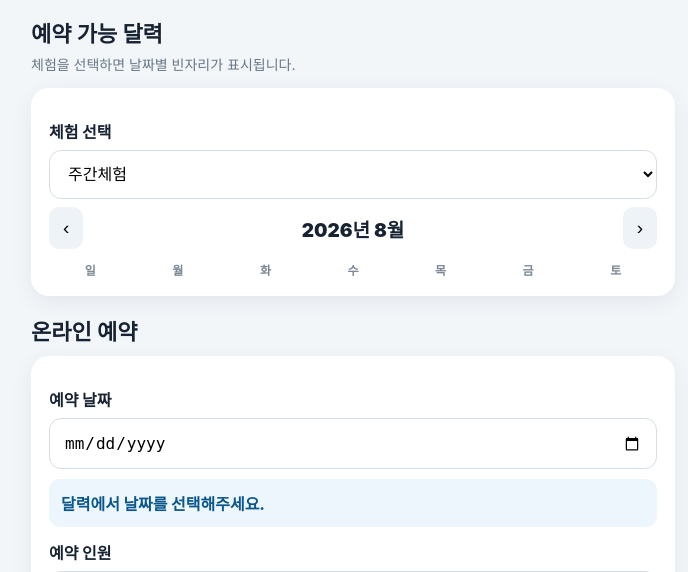
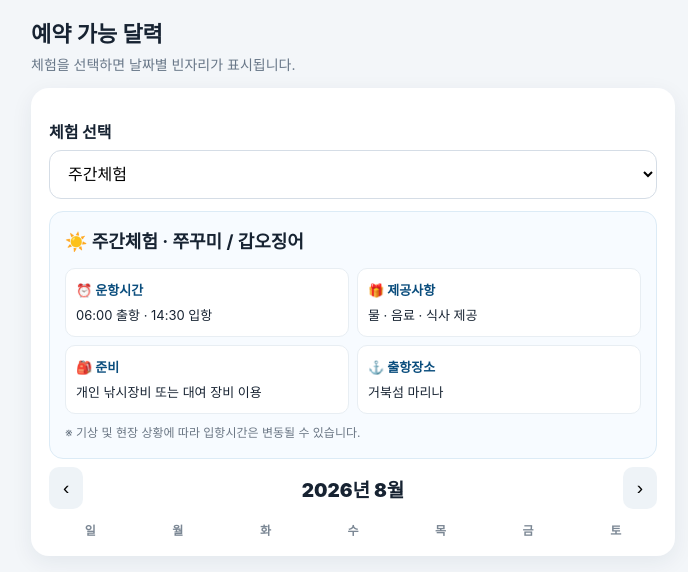
Before and after one commit to kimkyunghwan007/hunter-booking, a Flask app: page / in a window 1280 px wide. Shown: the part 1299-1871 px from the top of the page, without its empty margins (287-975 px from the left). Run offline with Flask 3, Linux system fonts and the light colour scheme; data that the repository does not hold is empty; some libraries are stand-ins or nearby versions.

Commit message:
Add program selection and update payment info

```diff
--- a/templates/index.html
+++ b/templates/index.html
@@ -13,6 +13,7 @@ main{max-width:680px;margin:auto;padding:18px}.title{font-size:22px;margin:18px
 label{display:block;font-weight:800;margin:13px 0 7px}select,input{width:100%;padding:14px;border:1px solid #d5dde6;border-radius:12px;font-size:16px;background:white}.remaining{margin:10px 0;padding:12px;border-radius:11px;background:#edf6fd;color:#0a578c;font-weight:800}.submit{width:100%;border:0;background:#0a3c62;color:white;padding:17px;border-radius:13px;font-size:17px;font-weight:900;margin-top:14px}
 .privacy{margin-top:15px;padding:13px;background:#f6f8fa;border-radius:12px;font-size:12px;line-height:1.6;color:#536171}.agree{display:flex;gap:8px;align-items:flex-start;font-size:14px}.agree input{width:20px;height:20px;margin:0;flex:none}
 .calhead{display:flex;justify-content:space-between;align-items:center;margin:8px 0 12px}.calhead button{border:0;background:#eef3f7;border-radius:10px;padding:10px 14px;font-size:19px}.calmonth{font-weight:900;font-size:19px}.week,.calendar{display:grid;grid-template-columns:repeat(7,1fr);gap:5px}.week div{text-align:center;font-size:12px;color:#7b8794;font-weight:800}.day{min-height:67px;border:1px solid #e1e7ed;border-radius:10px;padding:6px 2px;text-align:center;background:white}.blank{border:0;background:transparent}.dnum{font-weight:900}.dstate{font-size:10px;margin-top:5px;font-weight:800}.available .dstate{color:#13854b}.low .dstate{color:#d27a00}.closed .dstate{color:#c53b3b}.past{opacity:.35}.selected{border:2px solid #0a578c;background:#edf6fd}
+.infoBox{margin-top:12px;border-radius:14px;padding:15px;background:#f7fbff;border:1px solid #dcebf6;line-height:1.7}.infoBox h3{margin:0 0 8px;font-size:18px}.infoGrid{display:grid;grid-template-columns:1fr 1fr;gap:8px;margin-top:10px}.infoChip{background:white;border-radius:10px;padding:10px;font-size:13px;border:1px solid #e8eef3}.infoChip b{display:block;color:#0a4d7d;margin-bottom:3px}.infoNote{font-size:12px;color:#6b7785;margin-top:9px}
 .bottom{position:fixed;bottom:0;left:0;right:0;display:grid;grid-template-columns:repeat(4,1fr);background:white;border-top:1px solid #dde4ea}.bottom a{text-align:center;padding:12px 3px;font-size:12px;font-weight:900}.reserve{background:#0a3c62!important;color:white!important}
 </style>
 </head>
@@ -21,6 +22,7 @@ label{display:block;font-weight:800;margin:13px 0 7px}select,input{width:100%;pa
 <img src="/hunter-main.png" alt="헌터호">
 <div class="heroText"><div>거북섬 마리나 · HUNTER BOAT</div><h1>⚓ 헌터호</h1><p>가까운 바다에서 즐기는 특별한 하루</p><a class="cta" href="#reserve">예약 가능일 확인하기</a></div>
 </header>
+
 <main>
 <h2 class="title">체험 프로그램</h2>
 <div class="card program"><div><h3>☀️ 주간체험</h3><p>쭈꾸미 · 갑오징어 체험</p></div><div class="price">100,000원<small>1인</small></div></div>
@@ -35,11 +37,15 @@ label{display:block;font-weight:800;margin:13px 0 7px}select,input{width:100%;pa
 <section id="reserve">
 <h2 class="title">예약 가능 달력</h2>
 <p class="sub">체험을 선택하면 날짜별 빈자리가 표시됩니다.</p>
+
 <div class="card">
 <label>체험 선택</label>
 <select id="program">
 {% for name, info in programs.items() %}<option value="{{ name }}">{{ name }}</option>{% endfor %}
 </select>
+
+<div id="programInfo" class="infoBox"></div>
+
 <div class="calhead"><button type="button" id="prev">‹</button><div class="calmonth" id="monthTitle"></div><button type="button" id="next">›</button></div>
 <div class="week"><div>일</div><div>월</div><div>화</div><div>수</div><div>목</div><div>금</div><div>토</div></div>
 <div class="calendar" id="calendar"></div>
@@ -55,11 +61,13 @@ label{display:block;font-weight:800;margin:13px 0 7px}select,input{width:100%;pa
 <label>예약 인원</label><input id="people" name="people" type="number" min="1" value="1" required>
 <label>예약자 이름</label><input name="name" type="text" required>
 <label>휴대전화번호</label><input name="phone" type="tel" inputmode="numeric" placeholder="01012345678" required>
+
 <label>입금 방법</label>
 <select name="payment_type" id="paymentType" required>
 <option value="5만원 선입금">예약금 50,000원 선입금</option>
 <option value="전액 입금">예약금 전액 입금</option>
 </select>
+
 <div style="margin-top:12px;padding:14px;background:#fff8e8;border:1px solid #f1d48d;border-radius:12px">
 <b>입금하실 금액</b><div id="payAmount" style="font-size:22px;font-weight:900;color:#a56200;margin:7px 0">50,000원</div>
 <b>{{bank_name}} {{bank_account}}</b><br>예금주 {{bank_holder}}
@@ -68,15 +76,13 @@ label{display:block;font-weight:800;margin:13px 0 7px}select,input{width:100%;pa
 <strong>입금 시 날짜 + 예약자명으로 입금해주세요.</strong><br>
 예) 8월25일 김경환
 </div></div>
+
 <div class="privacy"><b>개인정보 수집·이용 안내</b><br>수집항목: 이름, 휴대전화번호, 예약일, 체험 종류, 인원<br>이용목적: 예약 접수·확정·취소 안내 및 예약 관리</div>
 <label class="agree"><input type="checkbox" required><span>개인정보 수집·이용에 동의합니다. (필수)</span></label>
 <button class="submit" type="submit">예약 신청하기</button>
 </form>
 </div>
 </section>
-</main>
-
-
 
 <section id="directions" style="margin-top:32px;">
   <h2>📍 오시는 길 · 무료 주차장 안내</h2>
@@ -86,10 +92,10 @@ label{display:block;font-weight:800;margin:13px 0 7px}select,input{width:100%;pa
       무료 주차장 : 거북섬로 111<br>
       주차 후 안내 경로를 따라 거북섬 마리나로 이동해주세요.
     </div>
-    <img src="/parking.png" alt="거북섬 마리나 무료 주차장 안내"
-         style="display:block; width:100%; height:auto; border-radius:14px;">
+    <img src="/parking.png" alt="거북섬 마리나 무료 주차장 안내" style="display:block; width:100%; height:auto; border-radius:14px;">
   </div>
 </section>
+</main>
 
 <footer style="margin-top:40px; padding:25px 15px; background:#f5f5f5; color:#666; font-size:13px; line-height:1.8; text-align:center;">
   <div><strong>헌터호</strong></div>
@@ -97,7 +103,6 @@ label{display:block;font-weight:800;margin:13px 0 7px}select,input{width:100%;pa
   <div>사업자등록번호 : 158-36-01705</div>
   <div>주소 : 경기도 안산시 상록구 구룡로5길 14-4 204호</div>
   <div>예약문의 : 010-2003-0359</div>
-
   <div style="margin-top:15px; padding:12px; background:#fff; border-radius:10px; color:#666;">
     <strong>예약금 · 취소 · 환불 안내</strong><br>
     예약은 예약금 입금 확인 후 확정됩니다.<br>
@@ -105,19 +110,56 @@ label{display:block;font-weight:800;margin:13px 0 7px}select,input{width:100%;pa
     기상악화 및 안전상 운항이 불가능한 경우 예약금은 전액 환불됩니다.<br>
     고객 사정으로 인한 취소·변경은 예약문의 또는 카카오톡으로 문의해주세요.
   </div>
-
-  <div style="margin-top:15px;">
-    © 헌터호. All Rights Reserved.
-  </div>
+  <div style="margin-top:15px;">© 헌터호. All Rights Reserved.</div>
 </footer>
 
 <nav class="bottom"><a href="tel:01020030359">☎️<br>전화</a><a class="kakao" href="http://pf.kakao.com/_rkNSX/chat">💬<br>카카오톡</a><a class="band" href="https://band.us/n/a1afb9D482Ads">B<br>밴드</a><a class="reserve" href="#reserve">📅<br>예약</a></nav>
 
 <script>
-const program=document.getElementById('program'), hidden=document.getElementById('programHidden'), dateInput=document.getElementById('dateInput'), people=document.getElementById('people'), remaining=document.getElementById('remaining'), cal=document.getElementById('calendar'), monthTitle=document.getElementById('monthTitle');
+const program=document.getElementById('program'), hidden=document.getElementById('programHidden'), dateInput=document.getElementById('dateInput'), people=document.getElementById('people'), remaining=document.getElementById('remaining'), cal=document.getElementById('calendar'), monthTitle=document.getElementById('monthTitle'), programInfo=document.getElementById('programInfo');
+
+const programGuide={
+ '주간체험':{
+   title:'☀️ 주간체험 · 쭈꾸미 / 갑오징어',
+   time:'06:00 출항 · 14:30 입항',
+   provide:'물 · 음료 · 식사 제공',
+   prepare:'개인 낚시장비 또는 대여 장비 이용',
+   note:'기상 및 현장 상황에 따라 입항시간은 변동될 수 있습니다.'
+ },
+ '야간체험':{
+   title:'🌙 야간체험 · 장어 / 꽃게',
+   time:'17:00 출항 · 23:00 입항',
+   provide:'물 · 음료 · 사발면 · 꽃게라면 제공',
+   prepare:'야간 체험에 맞는 편한 복장 권장',
+   note:'기상 및 현장 상황에 따라 출·입항시간은 전후로 변동될 수 있습니다.'
+ },
+ '선셋체험':{
+   title:'🌅 선셋체험',
+   time:'선셋 시간에 맞춰 출항',
+   provide:'시화호 노을과 마리나 경관 체험',
+   prepare:'편한 복장 · 사진 촬영 준비',
+   note:'계절별 일몰시간과 기상상황에 따라 운항시간이 달라질 수 있습니다.'
+ }
+};
+
+function updateProgramInfo(){
+ const g=programGuide[program.value];
+ programInfo.innerHTML=`
+   <h3>${g.title}</h3>
+   <div class="infoGrid">
+     <div class="infoChip"><b>⏰ 운항시간</b>${g.time}</div>
+     <div class="infoChip"><b>🎁 제공사항</b>${g.provide}</div>
+     <div class="infoChip"><b>🎒 준비</b>${g.prepare}</div>
+     <div class="infoChip"><b>⚓ 출항장소</b>거북섬 마리나</div>
+   </div>
+   <div class="infoNote">※ ${g.note}</div>`;
+}
+
 const now=new Date(); let view=new Date(now.getFullYear(),now.getMonth(),1);
 dateInput.min=new Date(now.getTime()-now.getTimezoneOffset()*60000).toISOString().split('T')[0];
+
 function mk(d){return d.getFullYear()+'-'+String(d.getMonth()+1).padStart(2,'0')}
+
 async function availability(){
  hidden.value=program.value;
  if(!dateInput.value){remaining.textContent='달력에서 날짜를 선택해주세요.';return}
@@ -125,6 +167,7 @@ async function availability(){
  if(d.state==='예약가능'){remaining.textContent='✅ 예약 가능 · 잔여 '+d.remaining+'명';people.max=Math.max(1,d.remaining)}
  else{remaining.textContent='⛔ '+d.state;people.max=1}
 }
+
 async function load(){
  hidden.value=program.value; monthTitle.textContent=view.getFullYear()+'년 '+(view.getMonth()+1)+'월';
  const r=await fetch('/api/calendar?program='+encodeURIComponent(program.value)+'&month='+mk(view)),d=await r.json();
@@ -140,15 +183,37 @@ async function load(){
  }
  cal.innerHTML=h;
 }
+
 function pick(v){dateInput.value=v;availability();load();document.getElementById('reserveForm').scrollIntoView({behavior:'smooth'})}
+
 document.getElementById('prev').onclick=()=>{view=new Date(view.getFullYear(),view.getMonth()-1,1);load()}
 document.getElementById('next').onclick=()=>{view=new Date(view.getFullYear(),view.getMonth()+1,1);load()}
-program.onchange=()=>{dateInput.value='';remaining.textContent='달력에서 날짜를 선택해주세요.';load()}
+
+program.onchange=()=>{
+ dateInput.value='';
+ remaining.textContent='달력에서 날짜를 선택해주세요.';
+ updateProgramInfo();
+ load();
+ updatePay();
+}
+
 dateInput.onchange=()=>{availability();let p=dateInput.value.split('-');if(p.length===3){view=new Date(+p[0],+p[1]-1,1);load()}}
+
 const paymentType=document.getElementById('paymentType'),payAmount=document.getElementById('payAmount');
-function updatePay(){const prices={'주간체험':100000,'야간체험':80000,'선셋체험':250000};let total=program.value==='선셋체험'?250000:prices[program.value]*Math.max(1,Number(people.value||1));let amount=paymentType.value==='5만원 선입금'?50000:total;payAmount.textContent=amount.toLocaleString()+'원'}
-paymentType.addEventListener('change',updatePay);people.addEventListener('input',updatePay);program.addEventListener('change',updatePay);updatePay();
-load()
+
+function updatePay(){
+ const prices={'주간체험':100000,'야간체험':80000,'선셋체험':250000};
+ let total=program.value==='선셋체험'?250000:prices[program.value]*Math.max(1,Number(people.value||1));
+ let amount=paymentType.value==='5만원 선입금'?50000:total;
+ payAmount.textContent=amount.toLocaleString()+'원';
+}
+
+paymentType.addEventListener('change',updatePay);
+people.addEventListener('input',updatePay);
+
+updateProgramInfo();
+updatePay();
+load();
 </script>
 </body>
 </html>
```
